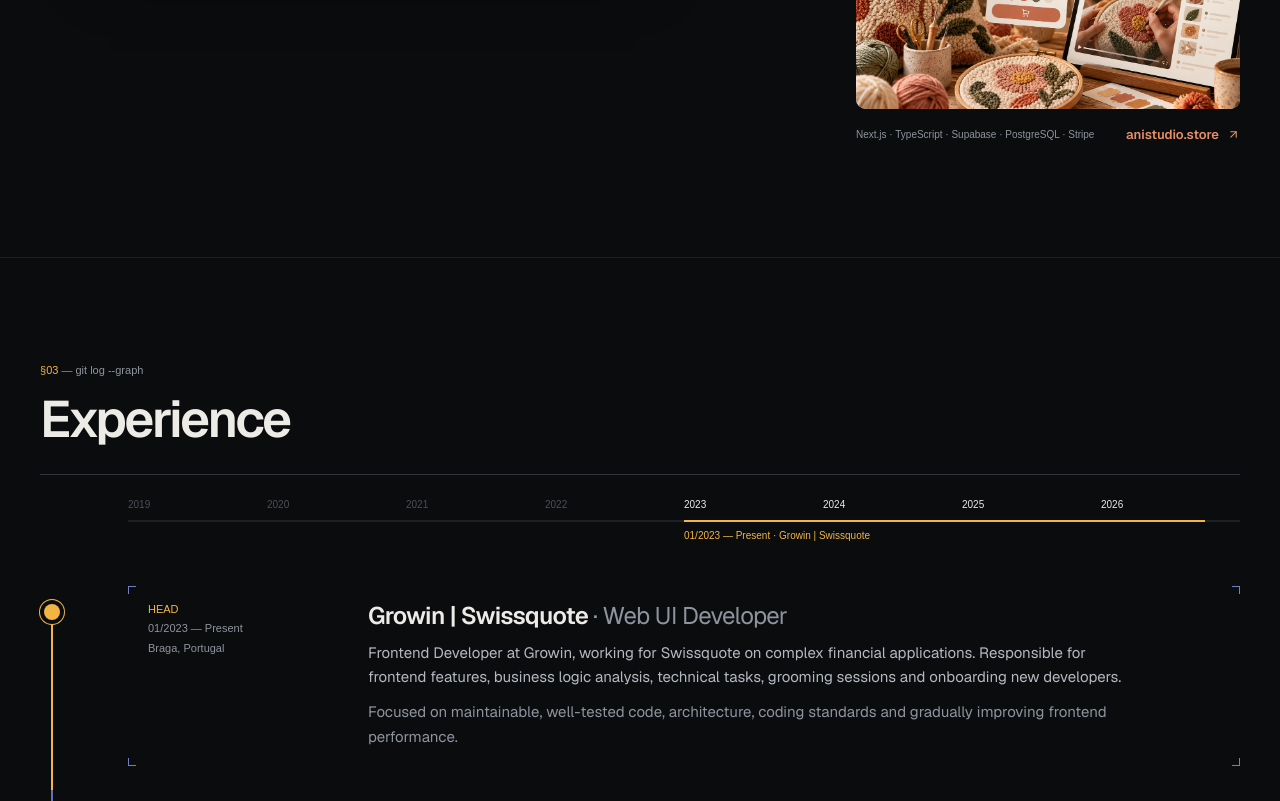
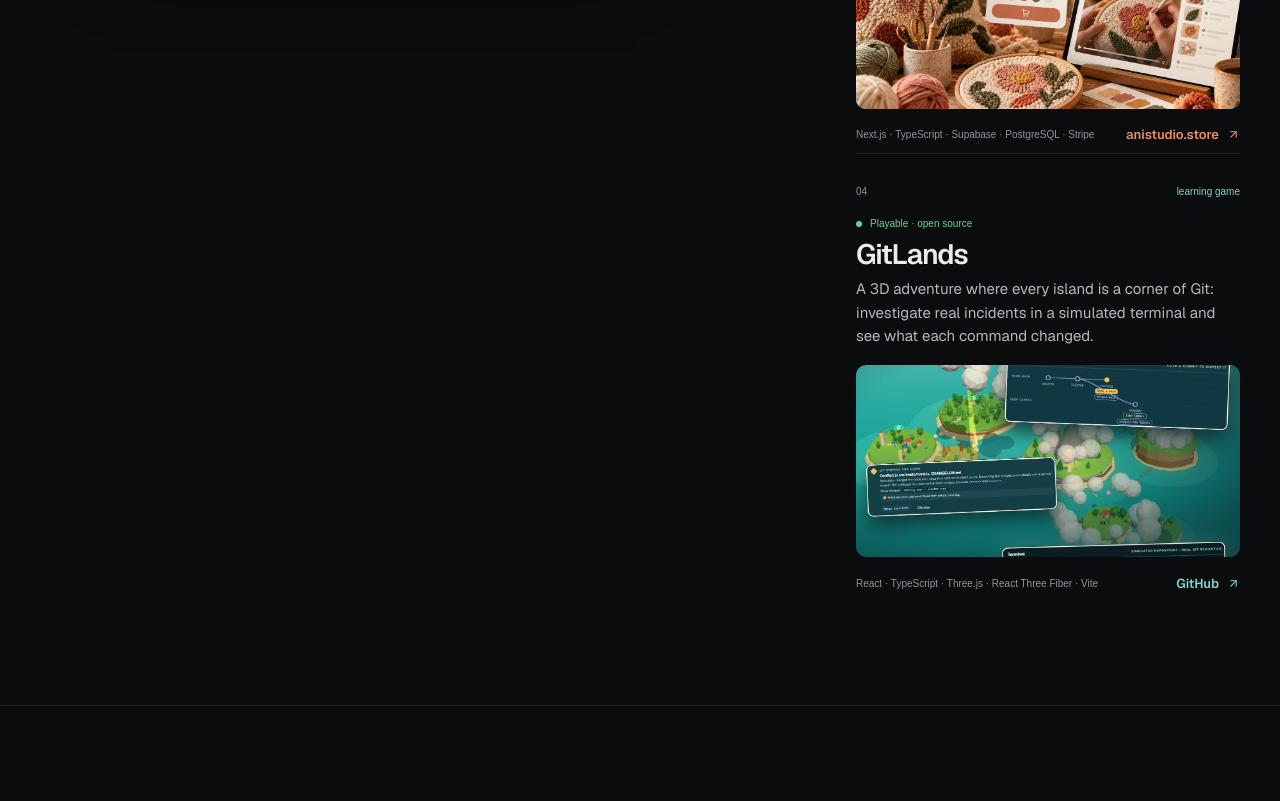
Before and after one commit to lacosta/lacosta-portfolio, a Next.js app: page / in a window 1280 px wide. Shown: the part 2000-2801 px from the top of the page. Built offline with nearby package versions, Linux system fonts and the light colour scheme; a web font is replaced by a local one.

Commit message:
feat: add GitLands to selected work

```diff
--- a/app/styles/_variables.scss
+++ b/app/styles/_variables.scss
@@ -71,6 +71,7 @@
     --accent-mockadabra: #b49cff;
     --accent-orbit-finance: #9cc0dc;
     --accent-ani-studio: #e39069;
+    --accent-gitlands: #7fd3d0;
     --project-contrast: #13101c;
 
     // Aliases kept for the contact dialog.
@@ -109,6 +110,7 @@
     --accent-mockadabra: #6e54d6;
     --accent-orbit-finance: #3a6f96;
     --accent-ani-studio: #b04f27;
+    --accent-gitlands: #1d7f7b;
     --project-contrast: #ffffff;
   }
 }
--- a/components/portfolio/data.ts
+++ b/components/portfolio/data.ts
@@ -6,7 +6,7 @@
 }
 
 export interface Project {
-  slug: "mockadabra" | "orbit-finance" | "ani-studio";
+  slug: "mockadabra" | "orbit-finance" | "ani-studio" | "gitlands";
   number: string;
   title: string;
   shortTitle: string;
@@ -122,6 +122,34 @@
     ],
     note: "Coming-soon site",
   },
+  {
+    slug: "gitlands",
+    number: "04",
+    title: "GitLands",
+    shortTitle: "GitLands",
+    kind: "learning game",
+    status: { label: "Playable · open source", tone: "live" },
+    tagline: "Learn Git by exploring a world of islands.",
+    summary:
+      "A 3D adventure where every island is a corner of Git: investigate real incidents in a simulated terminal and see what each command changed.",
+    features: [
+      "3D world",
+      "simulated Git",
+      "guided lessons",
+      "merge conflicts",
+      "EN · ES · PT",
+    ],
+    tags: ["React", "TypeScript", "Three.js", "React Three Fiber", "Vite"],
+    cover: {
+      src: "/projects/gitlands/cover.webp",
+      alt: "GitLands cover showing low-poly islands with a commit graph, a merge conflict card and a terminal floating above them.",
+      width: 1200,
+      height: 900,
+      background: "#0e3b40",
+      position: "50% 30%",
+    },
+    links: [{ label: "GitHub", href: "https://github.com/lacosta/GitLands" }],
+  },
 ];
 
 export interface Role {
```
Also changed, not shown: public/projects/gitlands/cover.webp (added), 1 other file (tests, documents, lock files or other folders).
